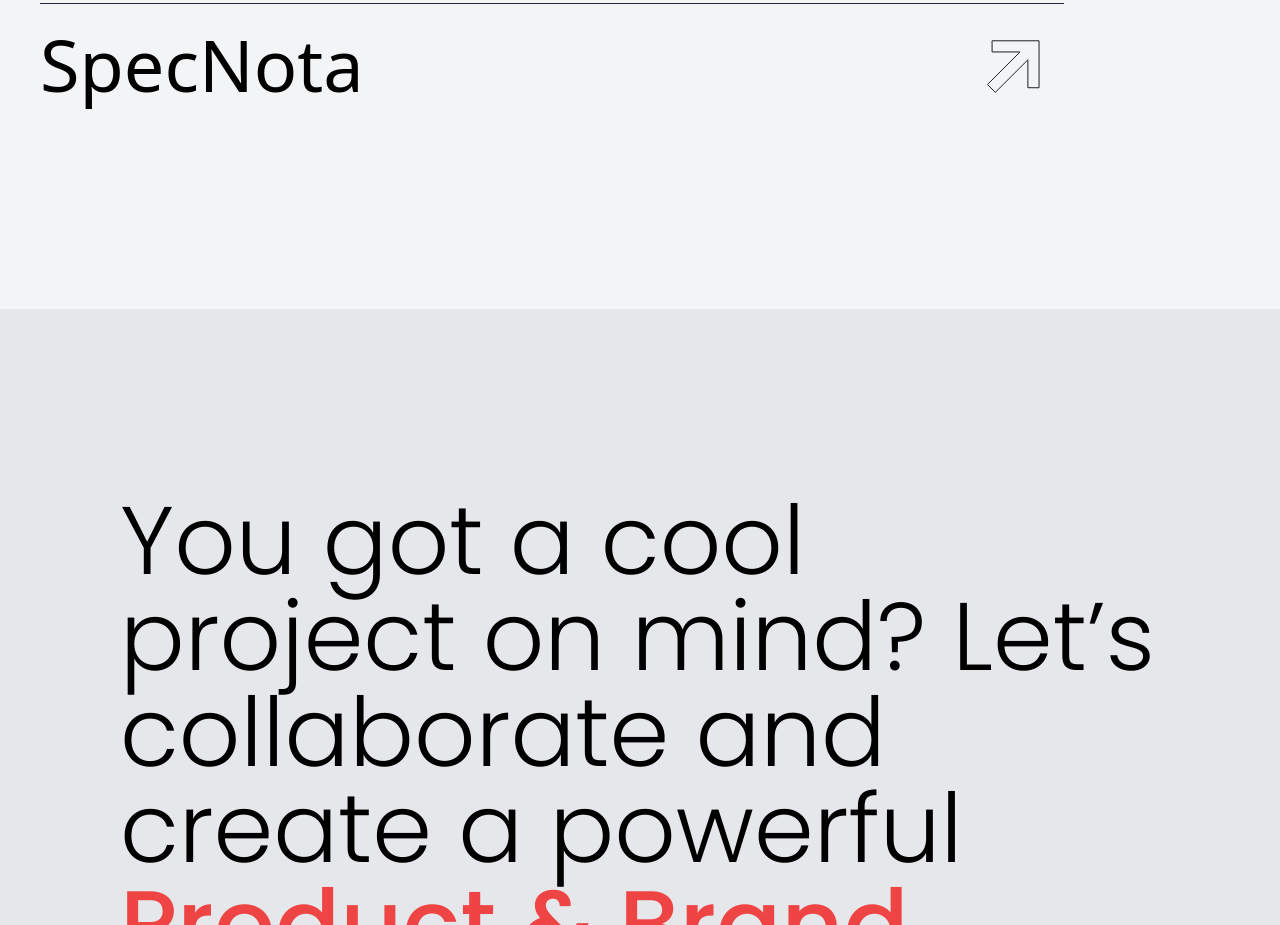
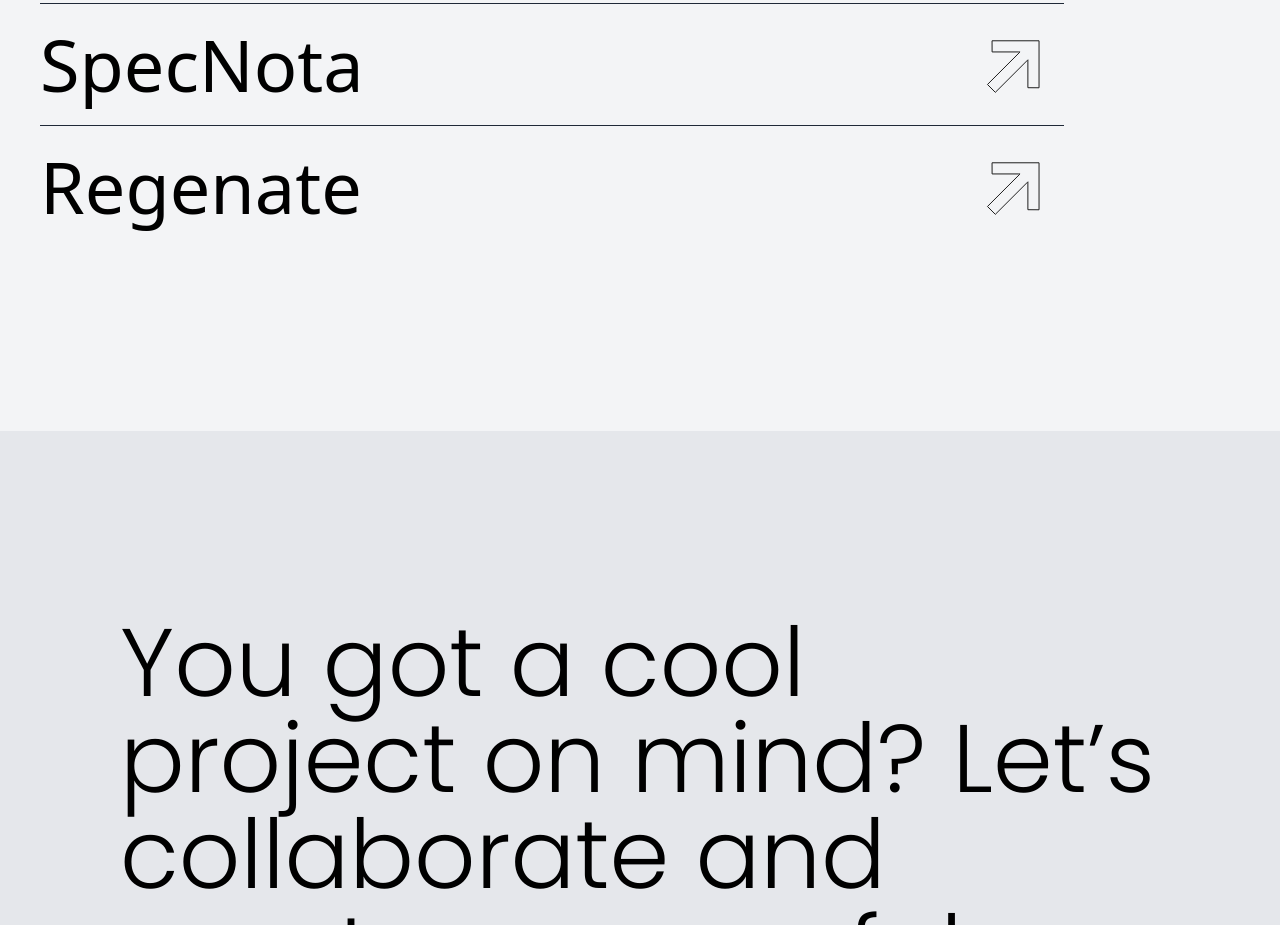
Before and after one commit to emekasage/portfolio-2.0, a React (Create React App) app: page / in a window 1280 px wide. Shown: the part 4060-4985 px from the top of the page. Built offline with nearby package versions, Linux system fonts and the light colour scheme.

Commit message:
build: added regenate project

```diff
--- a/src/components/Projects.js
+++ b/src/components/Projects.js
@@ -149,18 +149,18 @@ export default function Projects() {
                 </div>
               </div>
             </a>
-            {/* <a
+            <a
               className="project_item w-full flex flex-col justify-center items-center"
-              href="https://nochore.ecomresponse.com/"
+              href="https://regenate.net/"
             >
               <div className="hover-image">
                 <img
-                  src="../../assets/img/Landing_noChore.png"
-                  alt="nochore_landing_page"
+                  src="../../assets/img/Landing_Regenate.png"
+                  alt="regenate_landing_page"
                 />
               </div>
               <div className="flex justify-between items-center w-full py-3 cursor-pointer">
-                <h2 className="project-title text-7xl">No Chore</h2>
+                <h2 className="project-title text-7xl">Regenate</h2>
                 <div className="project-icon">
                   <svg
                     width="97"
@@ -176,7 +176,7 @@ export default function Projects() {
                   </svg>
                 </div>
               </div>
-            </a> */}
+            </a>
           </div>
         </div>
       </div>
```
Also changed, not shown: public/assets/img/Landing_Regenate.png (added).
